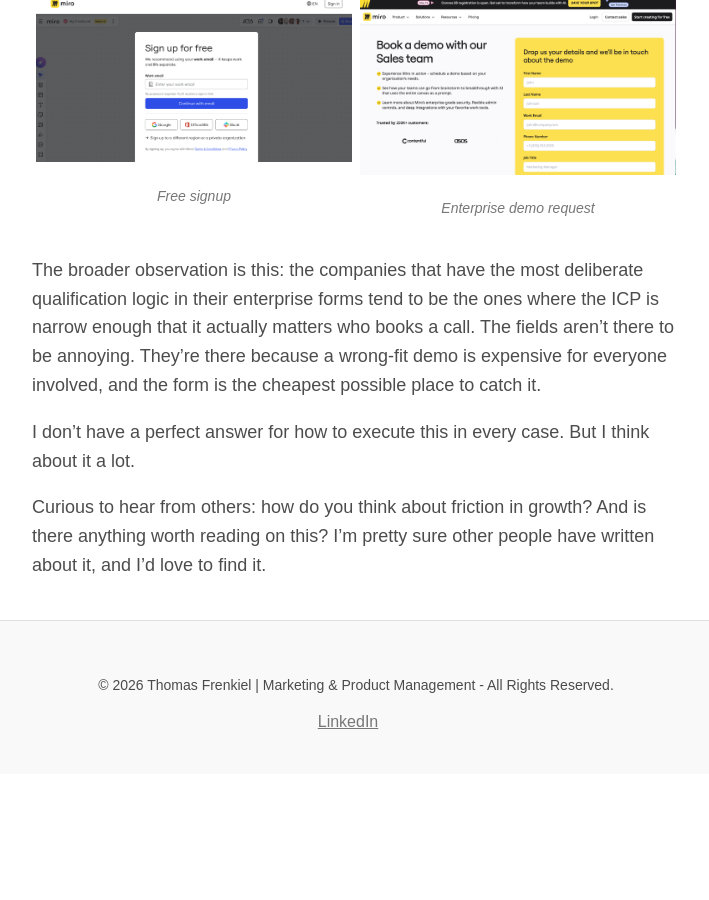
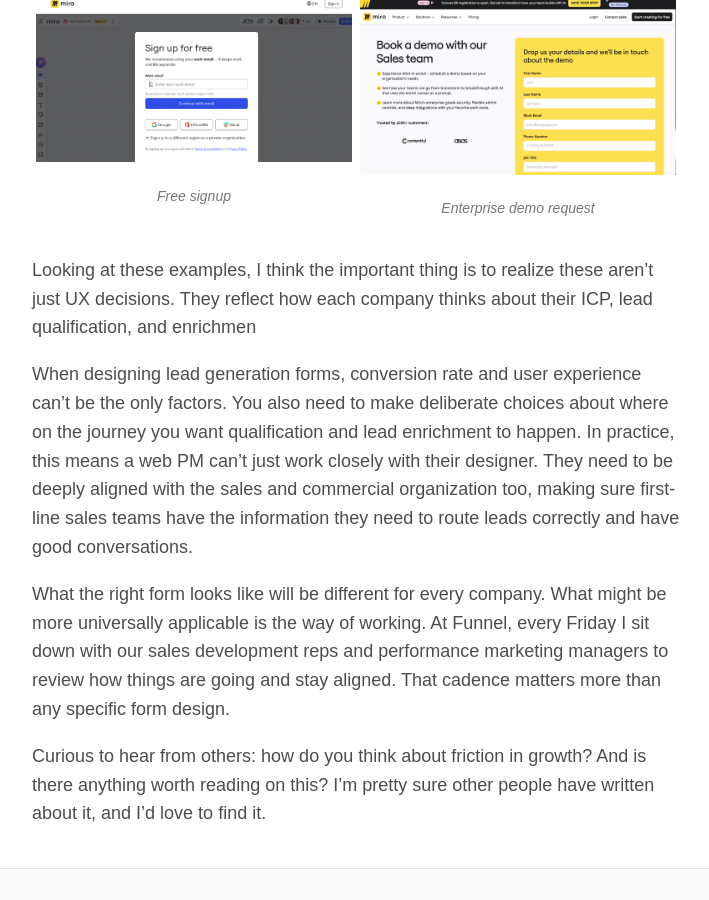
Before and after one commit to tfrenkiel040/website, a Jekyll site: the page built from _posts/2026-03-24-growth-is-about-friction.md, in a window 1280 px wide and 900 px high, scrolled down 5023 px. Shown: the whole window, without its empty margins (284-993 px from the left). Built offline with Jekyll 4.4.1, drawn with Linux system fonts in a browser that asks for light colours; before the commit the page ends 5797 px from its top, so only the background shows below that.

Commit message:
Update 2026-03-24-growth-is-about-friction.md

```diff
--- a/_posts/2026-03-24-growth-is-about-friction.md
+++ b/_posts/2026-03-24-growth-is-about-friction.md
@@ -75,10 +75,12 @@ Miro sits somewhere in the middle. Their request-a-demo form is deceptively heav
   </div>
 </div>
 
-The broader observation is this: the companies that have the most deliberate qualification logic in their enterprise forms tend to be the ones where the ICP is narrow enough that it actually matters who books a call. The fields aren't there to be annoying. They're there because a wrong-fit demo is expensive for everyone involved, and the form is the cheapest possible place to catch it.
+Looking at these examples, I think the important thing is to realize these aren't just UX decisions. They reflect how each company thinks about their ICP, lead qualification, and enrichmen
 
 
+When designing lead generation forms, conversion rate and user experience can't be the only factors. You also need to make deliberate choices about where on the journey you want qualification and lead enrichment to happen. In practice, this means a web PM can't just work closely with their designer. They need to be deeply aligned with the sales and commercial organization too, making sure first-line sales teams have the information they need to route leads correctly and have good conversations.
 
-I don't have a perfect answer for how to execute this in every case. But I think about it a lot.
+
+What the right form looks like will be different for every company. What might be more universally applicable is the way of working. At Funnel, every Friday I sit down with our sales development reps and performance marketing managers to review how things are going and stay aligned. That cadence matters more than any specific form design.
 
 Curious to hear from others: how do you think about friction in growth? And is there anything worth reading on this? I'm pretty sure other people have written about it, and I'd love to find it.
```
